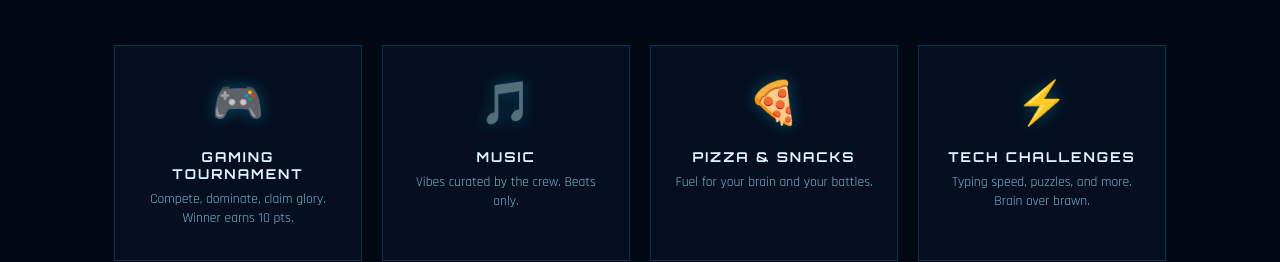
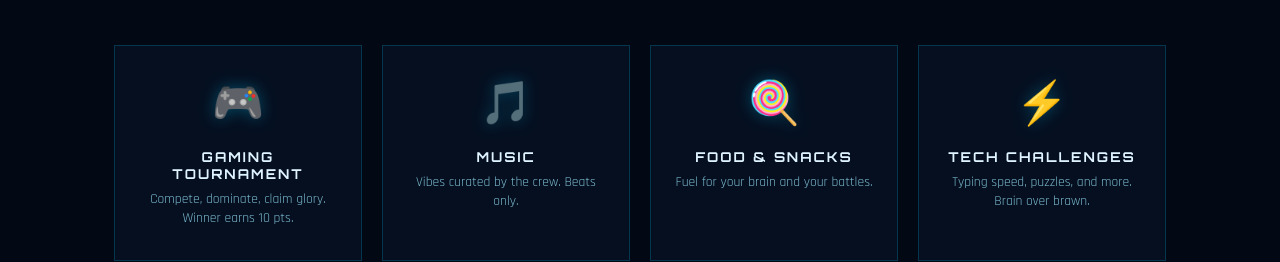
Before and after one commit to Hiyansh33/my-birthday, a website: page index.html in a window 1280 px wide. Shown: the part 1713-1975 px from the top of the page. Drawn offline with nearby package versions, Linux system fonts and the light colour scheme; no server answers.

Commit message:
Update index.html

```diff
--- a/index.html
+++ b/index.html
@@ -241,8 +241,8 @@
       <div class="activity-desc">Vibes curated by the crew. Beats only.</div>
     </div>
     <div class="activity-card">
-      <span class="activity-icon">🍕</span>
-      <div class="activity-name">Pizza & Snacks</div>
+      <span class="activity-icon">🍭</span>
+      <div class="activity-name">Food & Snacks</div>
       <div class="activity-desc">Fuel for your brain and your battles.</div>
     </div>
     <div class="activity-card">
```
